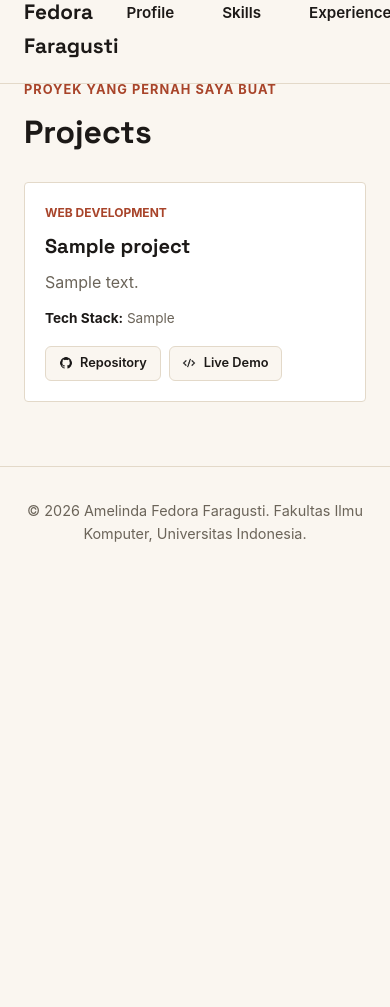
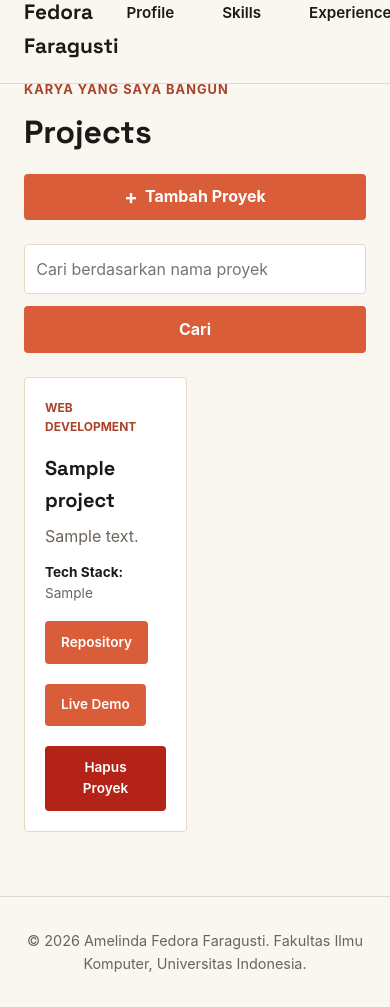
Before and after one commit to melin09-daz/myportofolio, a Django app: page /project/ in a window 390 px wide. Shown: the part 57-1064 px from the top of the page. Before the commit the page ends 599 px from the top, so only its background shows below. Run offline with Django 5.2, Linux system fonts and the light colour scheme; tables that the repository leaves empty hold one stand-in row (values such as "Sample post").

Commit message:
feat: tutorial 03

```diff
--- a/main/urls.py
+++ b/main/urls.py
@@ -1,6 +1,6 @@
 from django.urls import path
 
-from main.views import show_main, show_experience, show_project, create_project
+from main.views import show_main, show_experience, show_project, create_project, get_projects_json, delete_project
 
 app_name = "main"
 
@@ -9,4 +9,6 @@ urlpatterns = [
     path("experience/", show_experience, name="show_experience"),
     path("project/", show_project, name="show_project"),
     path("projects/add/", create_project, name="create_project"),
+    path("api/projects/", get_projects_json, name="get_projects_json"),
+    path("projects/<uuid:project_id>/delete/",delete_project,name="delete_project"),
 ]
--- a/main/views.py
+++ b/main/views.py
@@ -36,19 +36,19 @@ def show_experience(request):
     return render(request, "experience.html", context)
 
 def show_project(request):
-    try:
-        project_list = list(Project.objects.all())
-    except (OperationalError, ProgrammingError):
-        from django.core.management import call_command
-        try:
-            call_command('migrate', interactive=False)
-            project_list = list(Project.objects.all())
-        except Exception:
-            project_list = []
+    json_response = get_projects_json(request)
+
+    projects = serializers.deserialize(
+        "json",
+        json_response.content.decode("utf-8"),
+    )
+    projects = [project.object for project in projects]
+    title_query = request.GET.get("title", "").strip()
 
     context = {
         "name": "Amelinda Fedora Faragusti",
-        "project_list": project_list,
+        "project_list": projects,
+        "title_query": title_query,
     }
     return render(request, "project.html", context)
 
@@ -65,3 +65,23 @@ def create_project(request):
         "form": form,
     }
     return render(request, "projects_form.html", context)
+
+def get_projects_json(request):
+    title_query = request.GET.get("title", "").strip()
+    projects = Project.objects.all()
+
+    if title_query:
+        projects = projects.filter(title__icontains=title_query)
+
+    projects_json = serializers.serialize("json", projects)
+    return HttpResponse(projects_json, content_type="application/json")
+
+def delete_project(request, project_id):
+    project = get_object_or_404(Project, pk=project_id)
+
+    if request.method == "POST":
+        project.delete()
+        messages.success(request, "Project berhasil dihapus!")
+        return redirect("main:show_project")
+
+    return redirect("main:show_project")
--- a/static/css/style.css
+++ b/static/css/style.css
@@ -627,6 +627,215 @@ h1, h2, .brand {
     background: var(--ink);
 }
 
+
+/* projects */
+
+.project-header {
+    width: 100%;
+    display: flex;
+    justify-content: space-between;
+    align-items: center;
+    gap: 1rem;
+    margin-bottom: 1.5rem;
+}
+
+.project-grid {
+    grid-template-columns: repeat(2, minmax(0, 1fr));
+}
+
+.project-grid .experience-card {
+    display: flex;
+    flex-direction: column;
+}
+
+.project-image {
+    display: block;
+    width: 100%;
+    height: auto;
+    border: 1px solid black;
+    border-radius: var(--radius);
+}
+
+.project-header h1 {
+    margin-bottom: 0;
+}
+
+.project-add-button {
+    display: inline-flex;
+    align-items: center;
+    gap: 0.45rem;
+}
+
+.project-add-button span {
+    font-size: 1.25rem;
+    line-height: 1;
+}
+
+.project-search {
+    display: flex;
+    gap: 0.75rem;
+    margin-bottom: 1.5rem;
+}
+
+.project-search__input {
+    width: 100%;
+    min-width: 0;
+    padding: 0.7rem;
+    border: 1px solid var(--line);
+    border-radius: var(--radius);
+    background: #fff;
+    color: var(--ink);
+    font: inherit;
+}
+
+.project-search__input:focus {
+    outline: 2px solid var(--accent);
+    border-color: var(--accent);
+}
+
+.project-actions {
+    display: flex;
+    align-items: center;
+    flex-wrap: wrap;
+    gap: 20px;
+    margin-top: 1rem;
+}
+
+.project-actions .button {
+    font-size: 0.85rem;
+    font-weight: 600;
+}
+
+.project-card-actions {
+    display: flex;
+    flex-direction: column;
+    margin-top: auto;
+}
+
+.hide {
+    display: none !important;
+}
+
+.project-actions .experience-status {
+    margin-top: 0;
+}
+
+.project-delete-modal {
+    display: none;
+    position: fixed;
+    inset: 0;
+    width: 100%;
+    height: 100%;
+    max-width: none;
+    max-height: none;
+    margin: 0;
+    padding: 1rem;
+    border: 0;
+    background: transparent;
+    z-index: 10;
+    align-items: center;
+    justify-content: center;
+}
+
+.project-delete-modal:popover-open {
+    display: flex;
+}
+
+.project-delete-modal__backdrop {
+    position: absolute;
+    inset: 0;
+    width: 100%;
+    height: 100%;
+    border: 0;
+    padding: 0;
+    background: rgba(28, 25, 23, 0.58);
+    cursor: default;
+}
+
+.project-delete-modal__content {
+    position: relative;
+    z-index: 1;
+    width: min(100%, 480px);
+    padding: 1.5rem;
+    background: var(--paper);
+    border: 1px solid var(--line);
+    border-radius: var(--radius);
+    box-shadow: 0 1rem 3rem rgba(28, 25, 23, 0.22);
+}
+
+.project-delete-modal__content h2 {
+    margin: 0 0 0.75rem;
+    font-family:
+        "Space Grotesk",
+        -apple-system,
+        sans-serif;
+    font-size: 1.5rem;
+}
+
+.project-delete-modal__close {
+    position: absolute;
+    top: 1rem;
+    right: 1rem;
+    border: 0;
+    padding: 0;
+    background: transparent;
+    color: var(--text-muted);
+    font-size: 1.8rem;
+    line-height: 1;
+    cursor: pointer;
+}
+
+.project-delete-modal__actions {
+    display: flex;
+    justify-content: flex-end;
+    gap: 0.75rem;
+    margin-top: 1.5rem;
+}
+
+.button-danger {
+    background: #b42318;
+}
+
+@media (max-width: 600px) {
+    .project-header {
+        align-items: flex-start;
+        flex-direction: column;
+    }
+
+    .project-add-button {
+        width: 100%;
+        justify-content: center;
+    }
+
+    .project-search {
+        flex-direction: column;
+    }
+
+    .project-search .button {
+        width: 100%;
+    }
+
+    .project-delete-modal {
+        align-items: flex-end;
+        padding: 0;
+    }
+
+    .project-delete-modal__content {
+        width: 100%;
+        padding: 1.25rem;
+        border-radius: var(--radius) var(--radius) 0 0;
+    }
+
+    .project-delete-modal__actions {
+        flex-direction: column-reverse;
+    }
+
+    .project-delete-modal__actions .button {
+        width: 100%;
+        text-align: center;
+    }
+}
+
 /* Layout Responsive on Tablet/HP */
 @media (max-width: 768px) {
     .hero {
--- /dev/null
+++ b/templates/components/project_delete_modal.html
@@ -0,0 +1,43 @@
+<p class="experience-status">
+    <button type="button"
+            class="button button-danger"
+            popovertarget="delete-project-{{ project.id }}"
+            aria-label="Hapus {{ project.title }}"
+            title="Hapus proyek">
+        Hapus Proyek
+    </button>
+</p>
+<div id="delete-project-{{ project.id }}"
+     class="project-delete-modal"
+     popover="auto"
+     role="dialog"
+     aria-modal="true"
+     aria-labelledby="delete-project-title-{{ project.id }}">
+    <button type="button"
+            class="project-delete-modal__backdrop"
+            popovertarget="delete-project-{{ project.id }}"
+            popovertargetaction="hide"
+            aria-label="Tutup konfirmasi hapus"></button>
+    <div class="project-delete-modal__content">
+        <button type="button"
+                class="project-delete-modal__close"
+                popovertarget="delete-project-{{ project.id }}"
+                popovertargetaction="hide"
+                aria-label="Tutup konfirmasi hapus">×</button>
+        <h2 id="delete-project-title-{{ project.id }}">Hapus Projek?</h2>
+        <p>
+            Apakah Anda yakin ingin menghapus
+            <strong>{{ project.title }}</strong>?
+        </p>
+        <div class="project-delete-modal__actions">
+            <button type="button"
+                    class="button button-secondary"
+                    popovertarget="delete-project-{{ project.id }}"
+                    popovertargetaction="hide">Batal</button>
+            <form method="post" action="{% url 'main:delete_project' project.id %}">
+                {% csrf_token %}
+                <button type="submit" class="button button-danger">Ya, Hapus</button>
+            </form>
+        </div>
+    </div>
+</div>
--- a/templates/project.html
+++ b/templates/project.html
@@ -1,87 +1,73 @@
-<!DOCTYPE html>
-<html lang="en">
-<head>
-    <meta charset="UTF-8">
-    <meta name="viewport" content="width=device-width, initial-scale=1.0">
+{% extends "base.html" %}
+{% block meta %}
     <title>Projects - {{ name }}</title>
-    <link rel="preconnect" href="https://fonts.googleapis.com">
-    <link rel="preconnect" href="https://fonts.gstatic.com" crossorigin>
-    <link href="https://fonts.googleapis.com/css2?family=Space+Grotesk:wght@500;700&display=swap" rel="stylesheet">
-    <link rel="stylesheet" href="/static/css/style.css">
-</head>
-<body>
-    <header class="site-header" id="site-header">
+{% endblock meta %}
+{% block content %}
+    <main>
+        <section class="experience-section" id="experience">
             <div class="container">
-            <a href="{% url 'main:show_main' %}" class="brand">{{ name }}</a>
-            <nav id="main-nav" aria-label="Main Navigation">
-                <a href="{% url 'main:show_main' %}">Profile</a>
-                <a href="{% url 'main:show_main' %}#skills">Skills</a>
-                <a href="{% url 'main:show_experience' %}">Experience</a>
-                <a href="{% url 'main:show_project' %}">Projects</a>
-            </nav>
+                <p class="section-kicker">Karya yang saya bangun</p>
+                <div class="project-header">
+                    <h1>Projects</h1>
+                    <a href="{% url 'main:create_project' %}"
+                       class="button project-add-button">
+                        <span aria-hidden="true">+</span>
+                        Tambah Proyek
+                    </a>
                 </div>
-    </header>
 
-    <main id="main-content">
-        <section class="experience-section" id="projects">
-            <div class="container">
-                <p class="section-kicker">Proyek yang pernah saya buat</p>
-                <h1>Projects</h1>
+                <form method="get"
+                      action="{% url 'main:show_project' %}"
+                      class="project-search">
+                    <input type="search"
+                           name="title"
+                           value="{{ title_query }}"
+                           placeholder="Cari berdasarkan nama proyek"
+                           class="project-search__input"
+                           aria-label="Cari berdasarkan nama proyek">
+                    <button type="submit" class="button">Cari</button>
+                </form>
 
-                <div class="experience-grid">
-                    {% if project_list %}
+                <div class="experience-grid project-grid">
                     {% for project in project_list %}
                         <article class="experience-card">
-                                <div>
                             <div class="experience-card-header">
                                 <span class="experience-category">
                                     {{ project.get_category_display }}
                                 </span>
                             </div>
                             <h2>{{ project.title }}</h2>
-                                    <p class="experience-description">
-                                        {{ project.description }}
-                                    </p>
+                            <p class="experience-description">{{ project.description }}</p>
 
                             {% if project.tech_stack %}
                                 <div class="project-tech-stack">
                                     <strong>Tech Stack:</strong> {{ project.tech_stack }}
                                 </div>
                             {% endif %}
-                                </div>
 
-                                <div>
                             {% if project.repository_url or project.demo_url %}
-                                        <div class="project-links">
+                                <div class="project-card-actions">
+                                    <div class="project-actions">
                                         {% if project.repository_url %}
-                                                <a href="{{ project.repository_url }}" class="project-btn" target="_blank" rel="noopener noreferrer">
-                                                    <img src="/static/img/github.png" alt="Repository" class="project-btn-icon">
-                                                    <span>Repository</span>
-                                                </a>
+                                            <a href="{{ project.repository_url }}" class="button" target="_blank" rel="noopener noreferrer">Repository</a>
                                         {% endif %}
                                         {% if project.demo_url %}
-                                                <a href="{{ project.demo_url }}" class="project-btn" target="_blank" rel="noopener noreferrer">
-                                                    <img src="/static/img/demo.png" alt="Live Demo" class="project-btn-icon">
-                                                    <span>Live Demo</span>
-                                                </a>
+                                            <a href="{{ project.demo_url }}" class="button" target="_blank" rel="noopener noreferrer">Live Demo</a>
                                         {% endif %}
+                                        {% include "components/project_delete_modal.html" with project=project %}
+                                    </div>
                                 </div>
                             {% endif %}
-                                </div>
                         </article>
+                    {% empty %}
+                        {% if title_query %}
+                            <p class="empty-state">Tidak ada proyek dengan nama tersebut.</p>
+                        {% else %}
+                            <p class="empty-state">Belum ada proyek yang ditambahkan.</p>
+                        {% endif %}
                     {% endfor %}
-                    {% else %}
-                        <p class="empty-state">Belum ada project yang ditambahkan.</p>
-                    {% endif %}
                 </div>
             </div>
         </section>
     </main>
-
-    <footer class="site-footer">
-        <div class="container">
-            <p>&copy; 2026 {{ name }}. Fakultas Ilmu Komputer, Universitas Indonesia.</p>
-        </div>
-    </footer>
-</body>
-</html>
+{% endblock content %}
```
Lines whose indentation alone changed are shown as unchanged.
